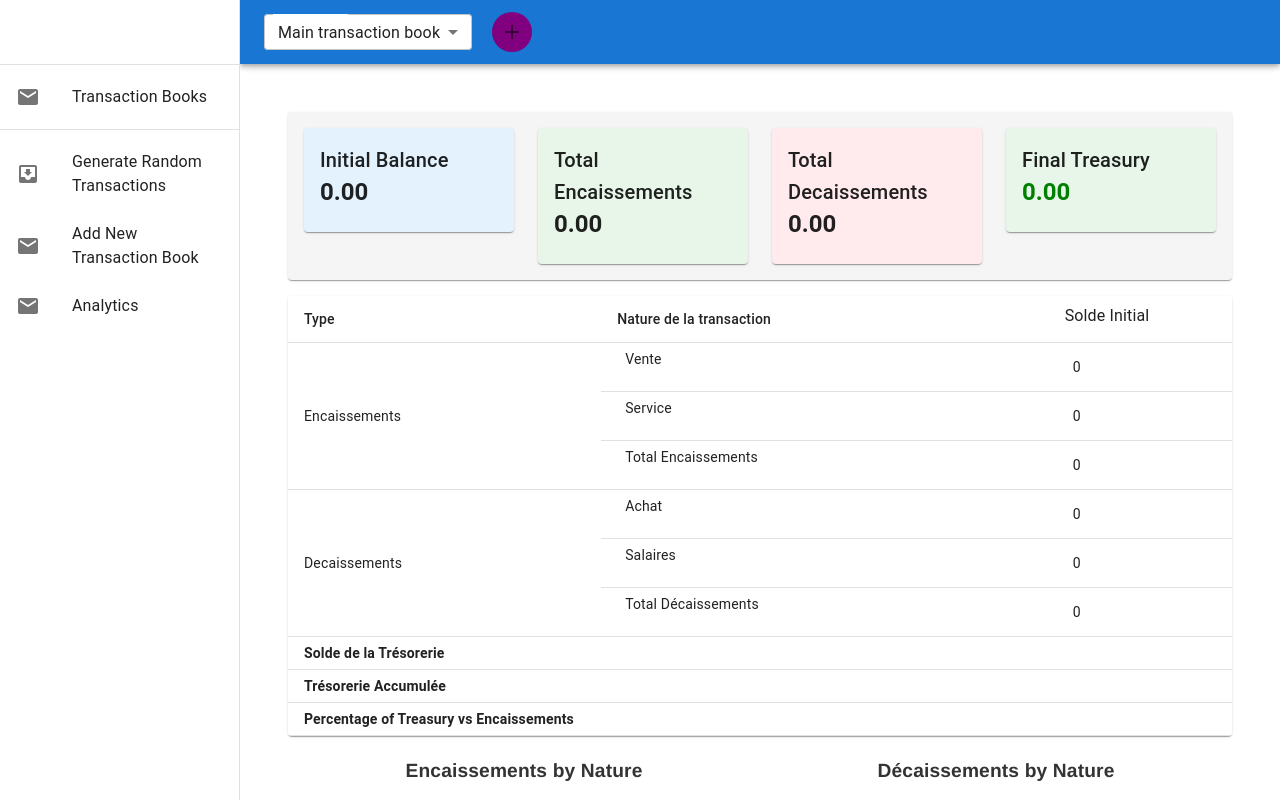
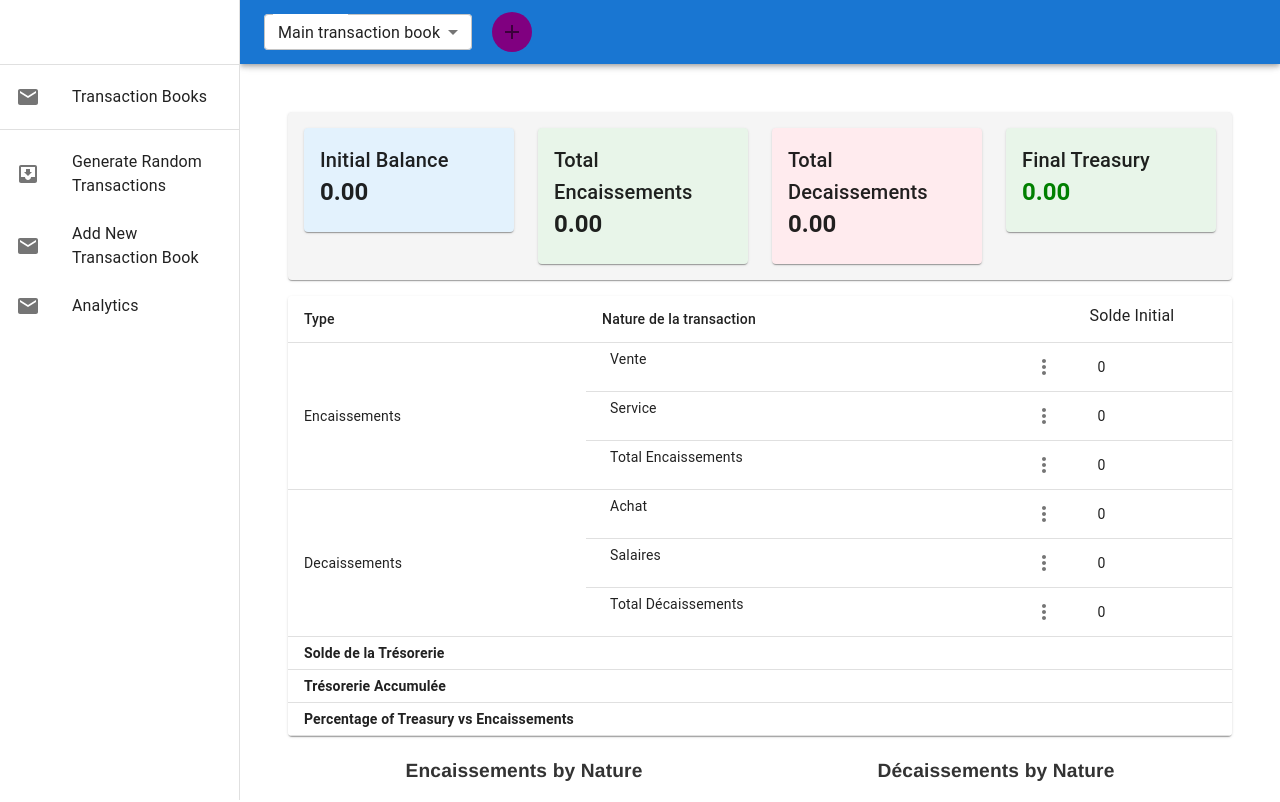
Before and after one commit to ljh-serius/treasury-management, a React (Create React App) app: page / in a window 1280 px wide. Shown: the top 802 px of the page. Built offline with nearby package versions, Linux system fonts and the light colour scheme.

Commit message:
restored copy nature paste nature

```diff
--- a/src/components/TransactionTable.js
+++ b/src/components/TransactionTable.js
@@ -128,9 +128,20 @@ const TransactionTable = ({
                           }}
                         />
                       ) : (
-                        <div onClick={() => handleCellFocus(type, index, 'nature')} style={{ height: '36px', padding: '0 8px', minWidth: '120px', whiteSpace: 'nowrap', flexGrow: 1 }}>
-                          {transaction.nature}
-                        </div>
+                        <div style={{ display: 'flex', justifyContent: 'space-between', alignItems: 'center' }}>
+                             <div onClick={() => handleCellFocus(type, index, 'nature')} style={{ height: '36px', padding: '0 8px', maxWidth: '150px', whiteSpace: 'nowrap', flexGrow: 1 }}>
+                            {transaction.nature}
+                          </div>
+                          <IconButton
+                            aria-label="open nature menu"
+                            onClick={(event) => handleNatureMenuOpen(event, type, index)}
+                            edge="end"
+                            size="small"
+                            style={{ marginLeft: 'auto' }}
+                          >
+                            <MoreVertIcon />
+                          </IconButton>
+                      </div>
                       )}
                     </TableCell>
                     <TableCell padding="normal" align="left" sx={{ backgroundColor: isHighlighted ? 'rgba(0, 0, 255, 0.1)' : 'inherit' }}>
```
Also changed, not shown: src/components/TransactionDetails.js (added, +47 -0 lines).
